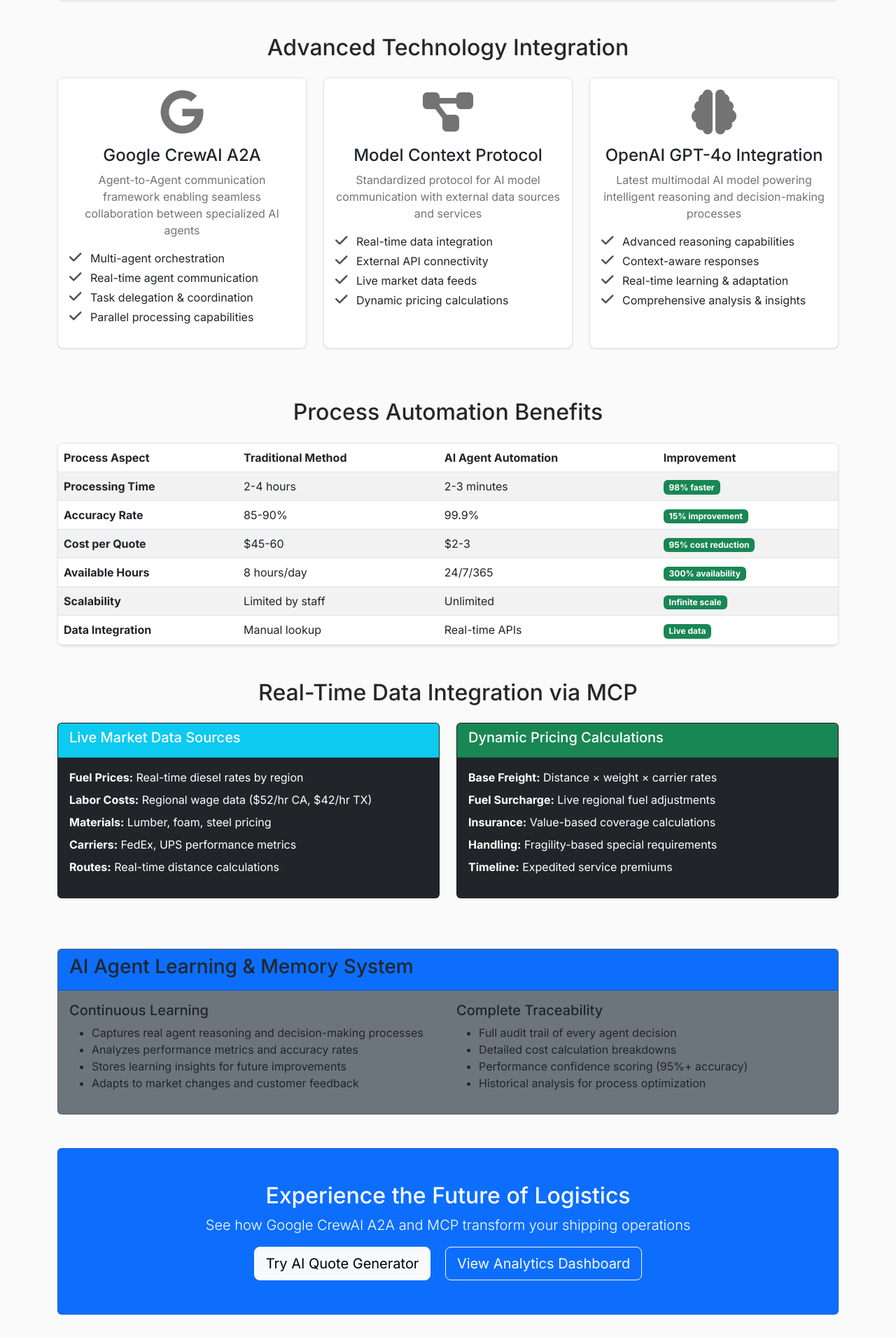
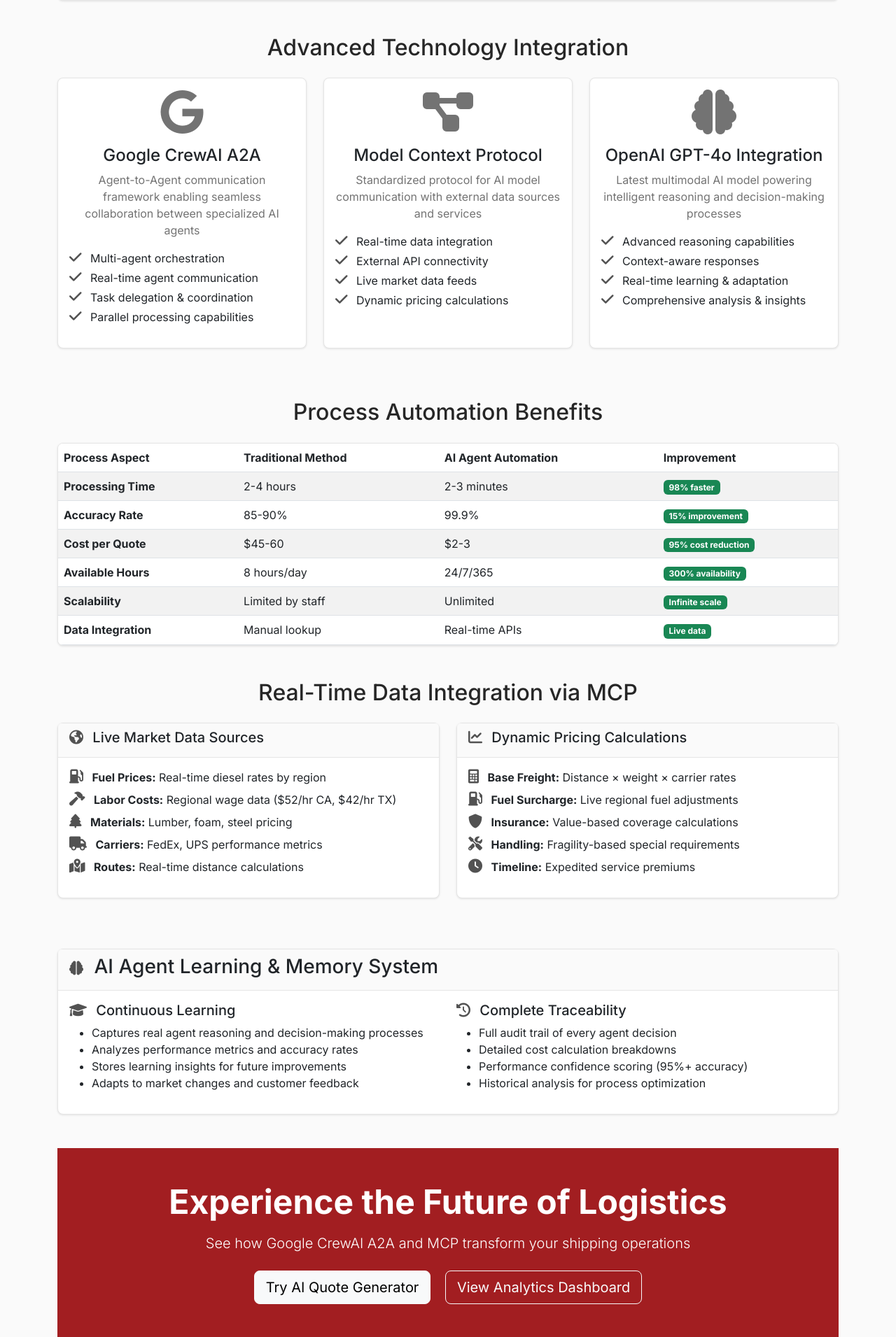
Before and after one commit to mansihsurapaneni2025/TransPakQuoteCrewAI, a Flask app: page /ai-agents-process in a window 1280 px wide. Shown: the part 1558-3469 px from the top of the page at 70% size. Run offline with Flask 3, Linux system fonts and the light colour scheme.

Commit message:
Enhance the platform's visual appeal with a new primary color scheme
Updates the primary color to #A21E21, adjusts section backgrounds, and modifies card styles for improved readability.

Replit-Commit-Author: Agent
Replit-Commit-Session-Id: e02e5680-50bc-4302-a242-d5462a4294d1
Replit-Commit-Screenshot-Url: https://storage.googleapis.com/screenshot-production-us-central1/faf3e1fa-7eb9-4c84-b50d-3144ba4c7837/be9eeca0-6161-4a6e-bddc-91b54dcd9e12.jpg

```diff
--- a/templates/ai_agents_process.html
+++ b/templates/ai_agents_process.html
@@ -11,7 +11,7 @@
     <link href="https://fonts.googleapis.com/css2?family=Inter:wght@300;400;500;600;700&display=swap" rel="stylesheet">
     <style>
         :root {
-            --primary-color: #6366f1;
+            --primary-color: #A21E21;
             --secondary-color: #8b5cf6;
             --neutral-50: #fafafa;
             --neutral-100: #f5f5f5;
@@ -35,10 +35,17 @@
         }
 
         .hero-section {
-            background: linear-gradient(135deg, var(--primary-color) 0%, var(--secondary-color) 100%);
+            background: var(--primary-color);
             color: white;
             padding: 4rem 0;
             margin-bottom: 2rem;
+        }
+
+        .primary-bg-section {
+            background: var(--primary-color);
+            color: white;
+            padding: 3rem 0;
+            margin: 2rem 0;
         }
 
         .navbar {
@@ -400,33 +407,33 @@
             <h2 class="text-center mb-4">Real-Time Data Integration via MCP</h2>
             <div class="row">
                 <div class="col-lg-6 mb-4">
-                    <div class="card bg-dark text-white">
-                        <div class="card-header bg-info">
-                            <h5><i class="bi bi-globe"></i> Live Market Data Sources</h5>
+                    <div class="card process-card">
+                        <div class="card-header">
+                            <h5><i class="neutral-icon fas fa-globe-americas"></i> Live Market Data Sources</h5>
                         </div>
                         <div class="card-body">
                             <ul class="list-unstyled">
-                                <li class="mb-2"><i class="bi bi-fuel-pump text-warning"></i> <strong>Fuel Prices:</strong> Real-time diesel rates by region</li>
-                                <li class="mb-2"><i class="bi bi-hammer text-info"></i> <strong>Labor Costs:</strong> Regional wage data ($52/hr CA, $42/hr TX)</li>
-                                <li class="mb-2"><i class="bi bi-tree text-success"></i> <strong>Materials:</strong> Lumber, foam, steel pricing</li>
-                                <li class="mb-2"><i class="bi bi-truck text-primary"></i> <strong>Carriers:</strong> FedEx, UPS performance metrics</li>
-                                <li class="mb-2"><i class="bi bi-map text-danger"></i> <strong>Routes:</strong> Real-time distance calculations</li>
+                                <li class="mb-2"><i class="neutral-icon fas fa-gas-pump"></i> <strong>Fuel Prices:</strong> Real-time diesel rates by region</li>
+                                <li class="mb-2"><i class="neutral-icon fas fa-hammer"></i> <strong>Labor Costs:</strong> Regional wage data ($52/hr CA, $42/hr TX)</li>
+                                <li class="mb-2"><i class="neutral-icon fas fa-tree"></i> <strong>Materials:</strong> Lumber, foam, steel pricing</li>
+                                <li class="mb-2"><i class="neutral-icon fas fa-truck"></i> <strong>Carriers:</strong> FedEx, UPS performance metrics</li>
+                                <li class="mb-2"><i class="neutral-icon fas fa-map-marked-alt"></i> <strong>Routes:</strong> Real-time distance calculations</li>
                             </ul>
                         </div>
                     </div>
                 </div>
                 <div class="col-lg-6 mb-4">
-                    <div class="card bg-dark text-white">
-                        <div class="card-header bg-success">
-                            <h5><i class="bi bi-graph-up"></i> Dynamic Pricing Calculations</h5>
+                    <div class="card process-card">
+                        <div class="card-header">
+                            <h5><i class="neutral-icon fas fa-chart-line"></i> Dynamic Pricing Calculations</h5>
                         </div>
                         <div class="card-body">
                             <ul class="list-unstyled">
-                                <li class="mb-2"><i class="bi bi-calculator text-primary"></i> <strong>Base Freight:</strong> Distance × weight × carrier rates</li>
-                                <li class="mb-2"><i class="bi bi-fuel-pump text-warning"></i> <strong>Fuel Surcharge:</strong> Live regional fuel adjustments</li>
-                                <li class="mb-2"><i class="bi bi-shield text-info"></i> <strong>Insurance:</strong> Value-based coverage calculations</li>
-                                <li class="mb-2"><i class="bi bi-tools text-success"></i> <strong>Handling:</strong> Fragility-based special requirements</li>
-                                <li class="mb-2"><i class="bi bi-clock-history text-danger"></i> <strong>Timeline:</strong> Expedited service premiums</li>
+                                <li class="mb-2"><i class="neutral-icon fas fa-calculator"></i> <strong>Base Freight:</strong> Distance × weight × carrier rates</li>
+                                <li class="mb-2"><i class="neutral-icon fas fa-gas-pump"></i> <strong>Fuel Surcharge:</strong> Live regional fuel adjustments</li>
+                                <li class="mb-2"><i class="neutral-icon fas fa-shield-alt"></i> <strong>Insurance:</strong> Value-based coverage calculations</li>
+                                <li class="mb-2"><i class="neutral-icon fas fa-tools"></i> <strong>Handling:</strong> Fragility-based special requirements</li>
+                                <li class="mb-2"><i class="neutral-icon fas fa-clock"></i> <strong>Timeline:</strong> Expedited service premiums</li>
                             </ul>
                         </div>
                     </div>
@@ -438,14 +445,14 @@
         <section class="mb-5">
             <div class="row">
                 <div class="col-12">
-                    <div class="card bg-secondary">
-                        <div class="card-header bg-primary">
-                            <h3><i class="bi bi-brain"></i> AI Agent Learning & Memory System</h3>
+                    <div class="card process-card">
+                        <div class="card-header">
+                            <h3><i class="neutral-icon fas fa-brain"></i> AI Agent Learning & Memory System</h3>
                         </div>
                         <div class="card-body">
                             <div class="row">
                                 <div class="col-lg-6">
-                                    <h5><i class="bi bi-memory text-info"></i> Continuous Learning</h5>
+                                    <h5><i class="neutral-icon fas fa-graduation-cap"></i> Continuous Learning</h5>
                                     <ul>
                                         <li>Captures real agent reasoning and decision-making processes</li>
                                         <li>Analyzes performance metrics and accuracy rates</li>
@@ -454,7 +461,7 @@
                                     </ul>
                                 </div>
                                 <div class="col-lg-6">
-                                    <h5><i class="bi bi-journal-code text-success"></i> Complete Traceability</h5>
+                                    <h5><i class="neutral-icon fas fa-history"></i> Complete Traceability</h5>
                                     <ul>
                                         <li>Full audit trail of every agent decision</li>
                                         <li>Detailed cost calculation breakdowns</li>
@@ -470,14 +477,12 @@
         </section>
 
         <!-- Call to Action -->
-        <section class="text-center mb-5">
-            <div class="card bg-primary text-white">
-                <div class="card-body p-5">
-                    <h2>Experience the Future of Logistics</h2>
-                    <p class="lead">See how Google CrewAI A2A and MCP transform your shipping operations</p>
-                    <a href="/" class="btn btn-light btn-lg me-3">Try AI Quote Generator</a>
-                    <a href="/analytics" class="btn btn-outline-light btn-lg">View Analytics Dashboard</a>
-                </div>
+        <section class="primary-bg-section text-center">
+            <div class="container">
+                <h2 class="display-5 fw-bold mb-3">Experience the Future of Logistics</h2>
+                <p class="lead mb-4">See how Google CrewAI A2A and MCP transform your shipping operations</p>
+                <a href="/" class="btn btn-light btn-lg me-3">Try AI Quote Generator</a>
+                <a href="/analytics" class="btn btn-outline-light btn-lg">View Analytics Dashboard</a>
             </div>
         </section>
     </div>
```
